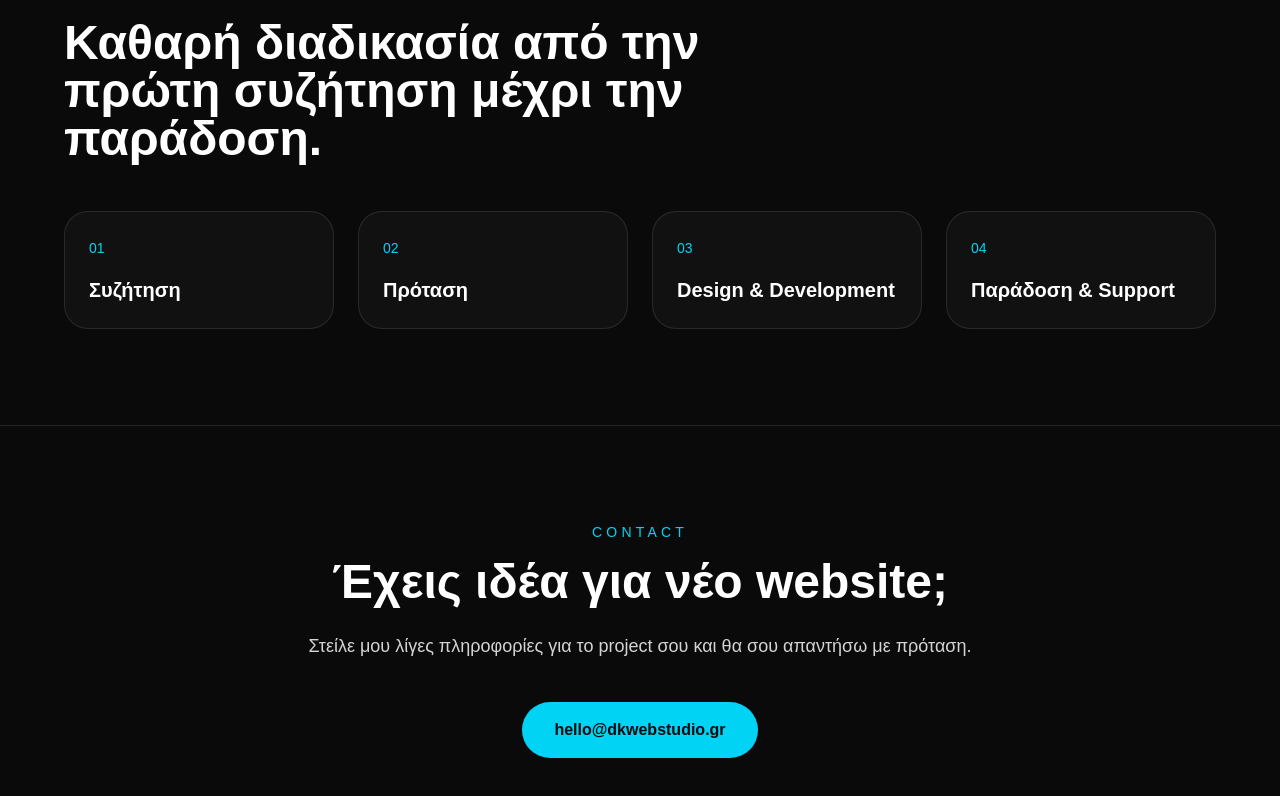
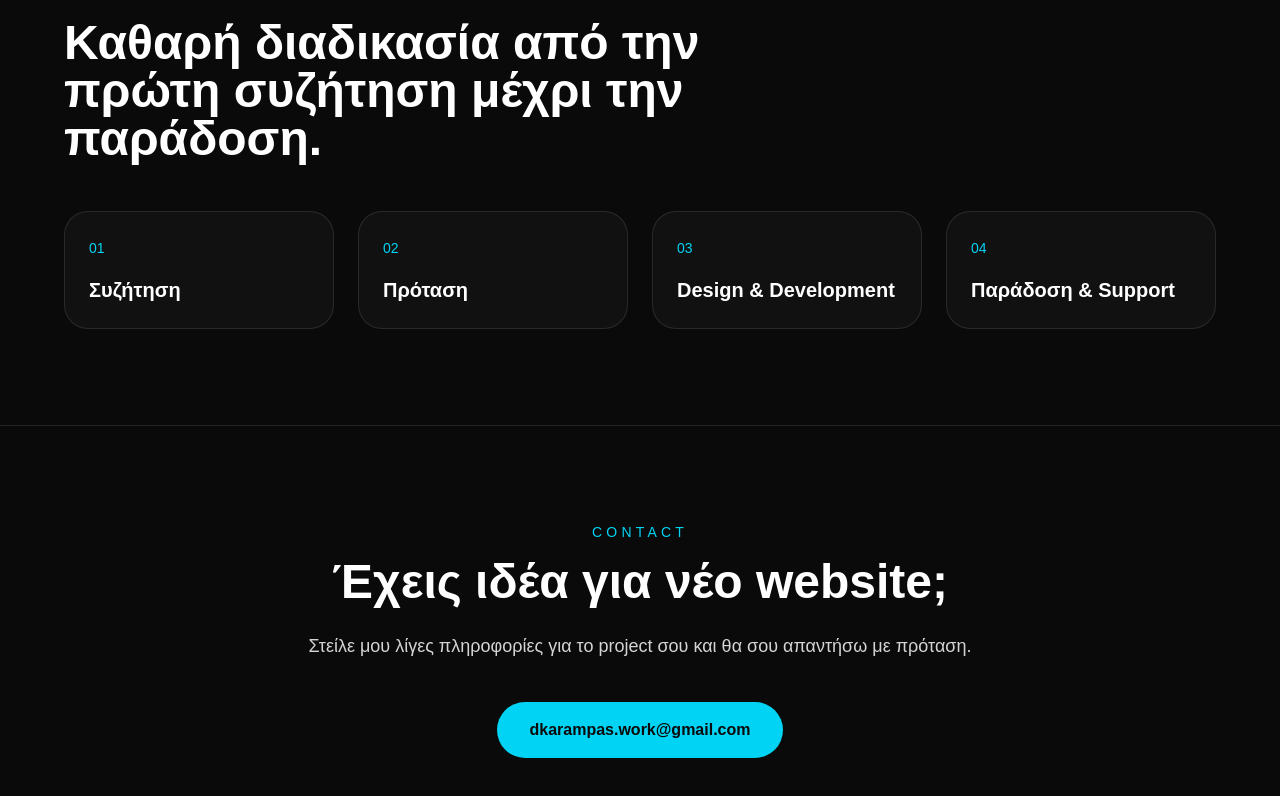
Before and after one commit to dk-web-studio/dk-web-studio, a Next.js app: page / in a window 1280 px wide. Shown: the part 2502-3298 px from the top of the page. Built offline with nearby package versions, Linux system fonts and the light colour scheme.

Commit message:
Update contact email

```diff
--- a/app/page.tsx
+++ b/app/page.tsx
@@ -204,10 +204,10 @@ export default function Home() {
           </p>
 
           <a
-            href="mailto:hello@dkwebstudio.gr"
+            href="mailto:dkarampas.work@gmail.com"
             className="mt-10 inline-flex rounded-full bg-cyan-400 px-8 py-4 font-semibold text-neutral-950 transition hover:bg-cyan-300"
           >
-            hello@dkwebstudio.gr
+            dkarampas.work@gmail.com
           </a>
         </div>
       </section>
```
